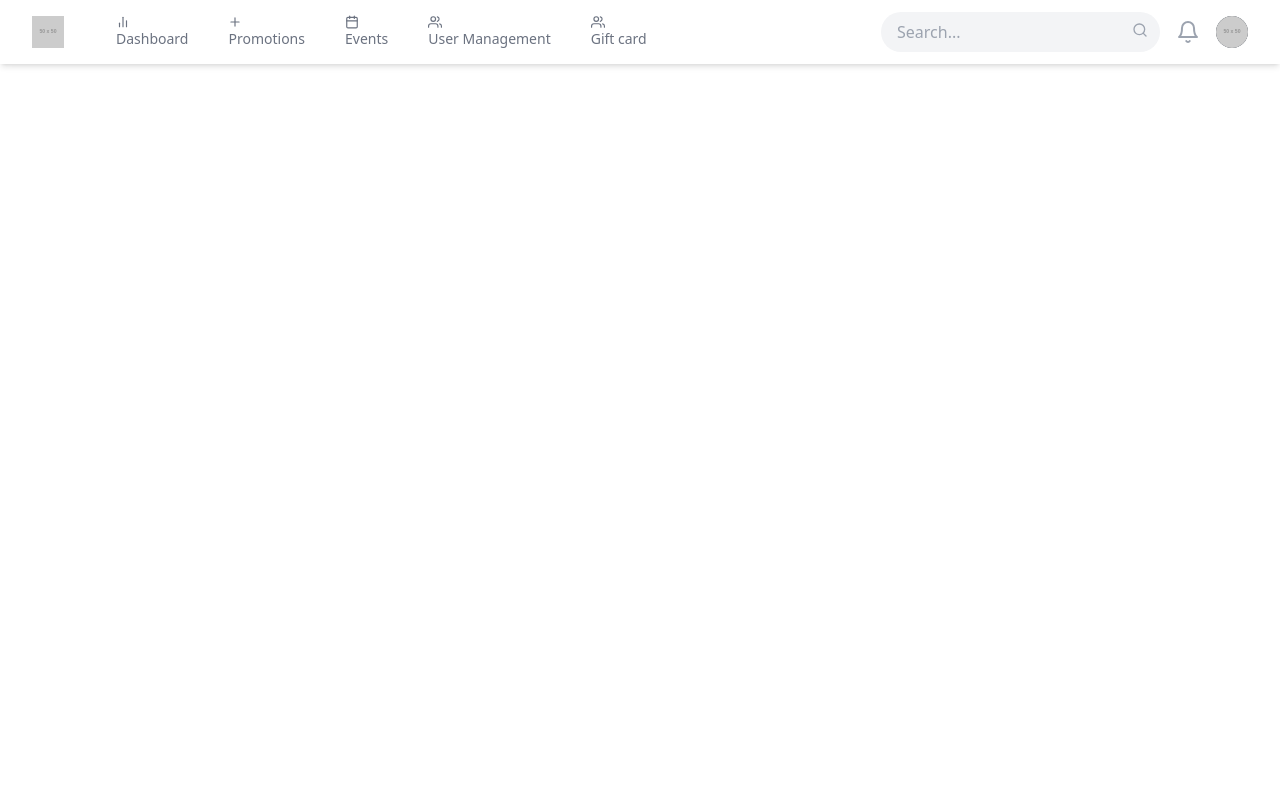
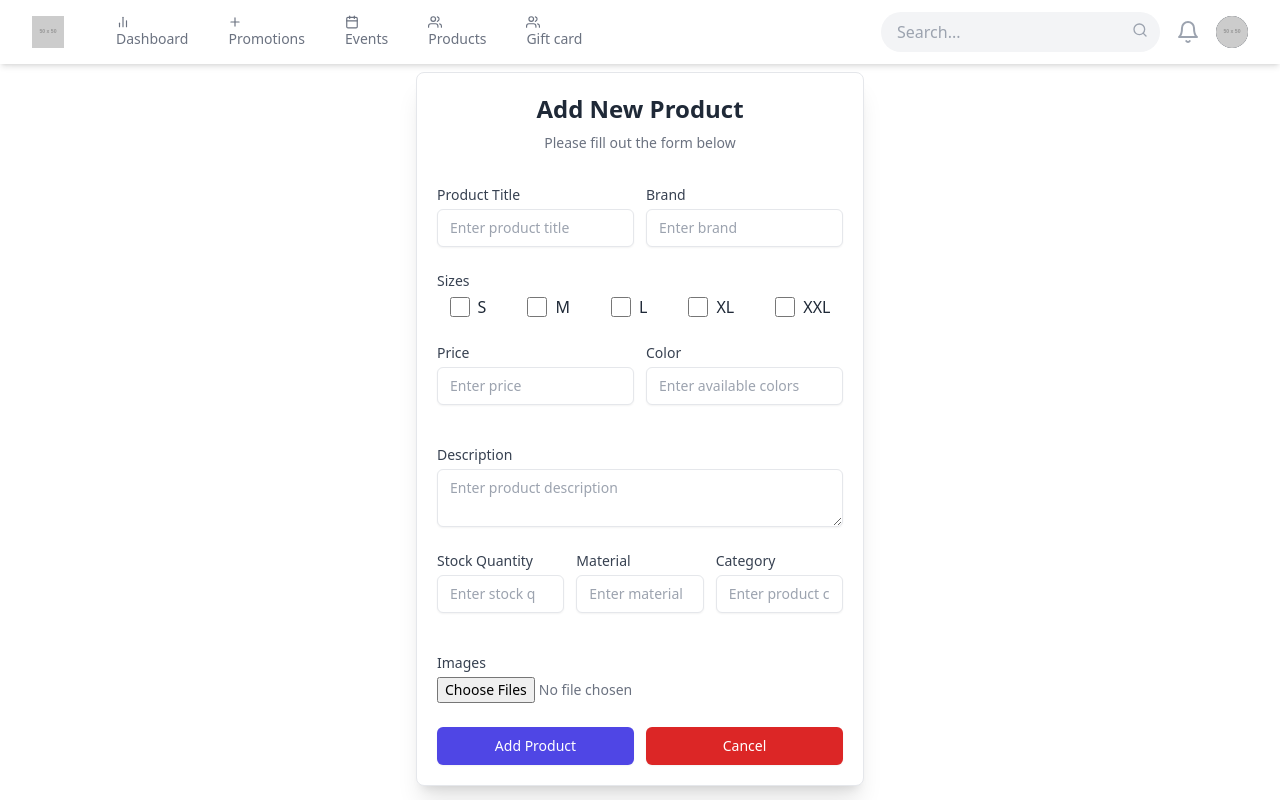
Before and after one commit to udithgunasekara/SPM_ShoppingMall_Management, a React (Create React App) app in the folder shopping-mall-web/: page /add in a window 1280 px wide. Built offline with nearby package versions, Linux system fonts and the light colour scheme; no server answers; the database is empty.

Commit message:
update function base 1

```diff
--- a/shopping-mall-web/src/App.js
+++ b/shopping-mall-web/src/App.js
@@ -1,12 +1,14 @@
-import React from 'react';
-import { BrowserRouter as Router, Route, Routes } from 'react-router-dom';
-import NavBar from './components/layout/NavBar';
-import Dashboard from './pages/Dashboard';
-import Promotions from './pages/Promotions';
-import Events from './pages/Events';
-import { AppProvider } from './context/AppContext';
-import useWindowSize from './hooks/useWindowSize';
-import Giftcard from './pages/Giftcard';
+import React from "react";
+import { BrowserRouter as Router, Route, Routes } from "react-router-dom";
+import NavBar from "./components/layout/NavBar";
+import Dashboard from "./pages/Dashboard";
+import Promotions from "./pages/Promotions";
+import Events from "./pages/Events";
+import { AppProvider } from "./context/AppContext";
+import useWindowSize from "./hooks/useWindowSize";
+import Giftcard from "./pages/Giftcard";
+import Addproduct from "./components/Product/Addproduct";
+import ProductsList from "./components/Product/ProductsList";
 
 const App = () => {
   const { isMobile } = useWindowSize();
@@ -21,7 +23,12 @@ const App = () => {
               <Route path="/" element={<Dashboard />} />
               <Route path="/promotions" element={<Promotions />} />
               <Route path="/events" element={<Events />} />
-              <Route path="/giftcard" element={<Giftcard/>} />
+              <Route path="/giftcard" element={<Giftcard />} />
+
+              {/* Udith */}
+              <Route path="/update-product/:id" element={<Addproduct />} />
+              <Route path="/add" element={<Addproduct />} />
+              <Route path="/productList" element={<ProductsList />} />
             </Routes>
           </div>
         </div>
--- a/shopping-mall-web/src/components/Product/Addproduct.jsx
+++ b/shopping-mall-web/src/components/Product/Addproduct.jsx
@@ -19,7 +19,7 @@ const AddProduct = () => {
 
   const [title, setTitle] = useState("");
   const [brand, setBrand] = useState("");
-  const [sizes, setSizes] = useState("");
+  const [sizes, setSizes] = useState([]);
   const [price, setPrice] = useState("");
   const [category, setCategory] = useState("");
   const [description, setDescription] = useState("");
@@ -46,7 +46,7 @@ const AddProduct = () => {
           const data = docSnap.data();
           setTitle(data.title || "");
           setBrand(data.brand || "");
-          setSizes(data.sizes || "");
+          setSizes(data.sizes || []);
           setPrice(data.price || "");
           setCategory(data.category || "");
           setDescription(data.description || "");
@@ -106,6 +106,7 @@ const AddProduct = () => {
         const docRef = doc(db, "Store Products", id);
         await updateDoc(docRef, productData);
         alert("Product updated successfully!");
+        navigate("/productList");
       } else {
         // Add new product
         await addDoc(collection(db, "Store Products"), {
@@ -113,6 +114,7 @@ const AddProduct = () => {
           createdAt: new Date(), // Add a timestamp for new products
         });
         alert("Product added successfully!");
+        navigate("/productList");
       }
     } catch (error) {
       console.error("Error saving product: ", error);
@@ -126,10 +128,23 @@ const AddProduct = () => {
     setImages(files);
   };
 
+  // Handle size selection
+  const handleSizeChange = (size) => {
+    setSizes((prevSizes) => {
+      if (prevSizes.includes(size)) {
+        // Remove size if already selected
+        return prevSizes.filter((s) => s !== size);
+      } else {
+        // Add size if not selected
+        return [...prevSizes, size];
+      }
+    });
+  };
+
   return (
     // relative top-20 mx-auto p-5 border rounded-lg shadow-xl bg-white max-w-md w-full md:w-96 lg:w-[450px] transition-all duration-300 ease-in-out
 
-    <div class="relative top-10 mx-auto p-5 border rounded-lg shadow-xl bg-white max-w-md w-full md:w-96 lg:w-[450px] transition-all duration-300 ease-in-out">
+    <div class="relative top-2 mx-auto p-5 border rounded-lg shadow-xl bg-white max-w-md w-full md:w-96 lg:w-[450px] transition-all duration-300 ease-in-out">
       <div class="text-center mb-8">
         <h2 class="text-2xl font-bold text-gray-800 mb-2">
           {" "}
@@ -144,7 +159,7 @@ const AddProduct = () => {
         {/* Product Title */}
 
         <div className="grid grid-cols-1 gap-3 sm:grid-cols-2">
-          <div className="mb-4">
+          <div className="">
             <label className="block text-sm font-medium text-gray-700 mb-1">
               Product Title
             </label>
@@ -159,7 +174,7 @@ const AddProduct = () => {
           </div>
 
           {/* Brand */}
-          <div className="mb-4">
+          <div className="">
             <label className="block text-sm font-medium text-gray-700 mb-1">
               Brand
             </label>
@@ -174,22 +189,27 @@ const AddProduct = () => {
           </div>
         </div>
 
-        <div className="grid grid-cols-1 gap-3 sm:grid-cols-3">
         {/* Sizes */}
         <div className="mb-4">
           <label className="block text-sm font-medium text-gray-700 mb-1">
             Sizes
           </label>
+          <div className="flex justify-around space-x-4">
+            {["S", "M", "L", "XL", "XXL"].map((size) => (
+              <label key={size} className="flex items-center cursor-pointer">
                 <input
-              type="text"
-              value={sizes}
-              onChange={(e) => setSizes(e.target.value)}
-              className="block w-full px-3 py-2 border rounded-md shadow-sm focus:ring-blue-500 focus:border-blue-500 sm:text-sm"
-              placeholder="Enter available sizes (e.g., S, M, L)"
-              required
+                  type="checkbox"
+                  checked={sizes.includes(size)}
+                  onChange={() => handleSizeChange(size)}
+                  className="form-checkbox h-5 w-5 text-blue-600 border-gray-300 rounded-md focus:ring-blue-500"
                 />
+                <span className="ml-2 text-gray-800 font-medium">{size}</span>
+              </label>
+            ))}
+          </div>
         </div>
 
+        <div className="grid grid-cols-1 gap-3 sm:grid-cols-2">
           {/* Price */}
           <div className="mb-4">
             <label className="block text-sm font-medium text-gray-700 mb-1">
--- a/shopping-mall-web/src/components/Product/ProductsList.jsx
+++ b/shopping-mall-web/src/components/Product/ProductsList.jsx
@@ -5,9 +5,10 @@ import Barcode from "react-barcode"; // Import the barcode component
 
 const ProductsList = () => {
   const [products, setProducts] = useState([]);
-  const [selectedImageIndex, setSelectedImageIndex] = useState(0); // State for the current image index
-  const [selectedProductImages, setSelectedProductImages] = useState([]); // State for the selected product images
-  const barcodeRefs = useRef({});
+  const [selectedImageIndex, setSelectedImageIndex] = useState(0);
+  const [selectedProductImages, setSelectedProductImages] = useState([]);
+  const [searchTerm, setSearchTerm] = useState("");
+  const barcodeRefs = useRef({}); // Create a ref object to hold barcode refs
   const db = getFirestore();
   const navigate = useNavigate();
 
@@ -34,13 +35,13 @@ const ProductsList = () => {
   };
 
   const handlePreviewImage = (images, index) => {
-    setSelectedProductImages(images); // Set the selected product's images
-    setSelectedImageIndex(index); // Set the index of the clicked image
+    setSelectedProductImages(images);
+    setSelectedImageIndex(index);
   };
 
   const handleCloseModal = () => {
-    setSelectedProductImages([]); // Close the modal by resetting the images
-    setSelectedImageIndex(0); // Reset the index
+    setSelectedProductImages([]);
+    setSelectedImageIndex(0);
   };
 
   const showNextImage = () => {
@@ -56,13 +57,15 @@ const ProductsList = () => {
   };
 
   const handleDownloadBarcode = (id, title) => {
+    if (!barcodeRefs.current[id]) {
+      console.error(`Barcode ref for id ${id} is not defined`);
+      return;
+    }
+
     const svgElement = barcodeRefs.current[id].querySelector("svg"); // Get the SVG element from the Barcode component
     if (svgElement) {
-      // Create a canvas element
       const canvas = document.createElement("canvas");
       const ctx = canvas.getContext("2d");
-
-      // Create an image from the SVG
       const svgData = new XMLSerializer().serializeToString(svgElement);
       const img = new Image();
       const svgBlob = new Blob([svgData], {
@@ -71,35 +74,49 @@ const ProductsList = () => {
       const url = URL.createObjectURL(svgBlob);
 
       img.onload = () => {
-        // Set canvas dimensions
-        canvas.width = img.width;
-        canvas.height = img.height;
-
-        // Draw the SVG image on the canvas
-        ctx.drawImage(img, 0, 0);
-
-        // Convert canvas to PNG
+        const scaleFactor = 2; // Adjust this value to resize the image
+        canvas.width = img.width * scaleFactor;
+        canvas.height = img.height * scaleFactor;
+        ctx.drawImage(img, 0, 0, canvas.width, canvas.height);
         const pngUrl = canvas.toDataURL("image/png");
 
-        // Create a download link
         const link = document.createElement("a");
         link.href = pngUrl;
         link.download = `${title}-barcode.png`;
         link.click();
 
-        // Clean up URL object
         URL.revokeObjectURL(url);
       };
 
-      // Set the image source to the SVG blob URL
       img.src = url;
     }
   };
+
+  // Filter products based on search term
+  const filteredProducts = products.filter(
+    (product) =>
+      product.title &&
+      product.title.toLowerCase().includes(searchTerm.toLowerCase())
+  );
 
   return (
     <div className="p-6">
       <h2 className="text-3xl font-bold mb-6">Product List</h2>
       <div className="bg-white p-6 rounded-lg shadow-md">
+        <div className="flex justify-between items-center mb-6 space-x-4">
+          <input
+            type="text"
+            placeholder="Search Product..."
+            value={searchTerm}
+            onChange={(e) => setSearchTerm(e.target.value)}
+            className="border border-gray-300 rounded-lg px-4 py-2 w-full md:w-64 focus:outline-none focus:ring-2 focus:ring-blue-500 focus:border-blue-500 transition duration-200 ease-in-out"
+          />
+          <button
+            onClick={() => navigate("/add")}
+            className="bg-indigo-600 text-white px-6 py-2 rounded-lg hover:bg-indigo-700 transition duration-300">
+            Add New Product
+          </button>
+        </div>
         <div className="overflow-x-auto">
           <table className="min-w-full divide-y divide-gray-200">
             <thead className="bg-gray-50">
@@ -128,7 +145,7 @@ const ProductsList = () => {
               </tr>
             </thead>
             <tbody className="bg-white divide-y divide-gray-200">
-              {products.map((product) => (
+              {filteredProducts.map((product) => (
                 <tr
                   key={product.id}
                   className="hover:bg-gray-50 transition duration-200 ease-in-out">
@@ -154,13 +171,15 @@ const ProductsList = () => {
                           className="h-16 w-16 object-cover rounded-lg cursor-pointer"
                           onClick={() =>
                             handlePreviewImage(product.images, index)
-                          } // Open image preview on click
+                          }
                         />
                       ))}
                     </div>
                   </td>
                   <td className="px-6 py-4 whitespace-nowrap text-center">
-                    <div className="w-60 h-20">
+                    <div
+                      className="w-60 h-20"
+                      ref={(el) => (barcodeRefs.current[product.id] = el)}>
                       <Barcode
                         value={product.id}
                         width={0.7}
@@ -181,7 +200,7 @@ const ProductsList = () => {
                     <button
                       onClick={() =>
                         handleDownloadBarcode(product.id, product.title)
-                      } // Handle barcode download
+                      }
                       className="text-green-600 hover:text-green-800 px-3 py-1 rounded-full text-xs font-semibold bg-green-100 hover:bg-green-200 transition duration-300">
                       Bar Download
                     </button>
@@ -199,26 +218,26 @@ const ProductsList = () => {
           <div className="bg-white p-4 rounded-lg shadow-lg max-w-lg w-full">
             <img
               src={selectedProductImages[selectedImageIndex]}
-              alt={`Product Image ${selectedImageIndex + 1}`}
-              className="max-w-full h-auto mx-auto"
+              alt="Preview"
+              className="w-full h-64 object-cover rounded-lg mb-4"
             />
-            <div className="flex justify-between mt-4">
+            <div className="flex justify-between">
               <button
                 onClick={showPreviousImage}
-                className="text-gray-600 hover:text-gray-800 px-10 py-2 rounded-full text-xs font-semibold bg-gray-200 hover:bg-gray-200 transition duration-300">
+                className="bg-gray-300 hover:bg-gray-400 px-4 py-2 rounded">
                 Previous
               </button>
               <button
                 onClick={showNextImage}
-                className="text-gray-600 hover:text-gray-800 px-10 py-2 rounded-full text-xs font-semibold bg-gray-200 hover:bg-gray-200 transition duration-300">
+                className="bg-gray-300 hover:bg-gray-400 px-4 py-2 rounded">
                 Next
               </button>
+              <button
+                onClick={handleCloseModal}
+                className="bg-red-600 text-white hover:bg-red-700 px-4 py-2 rounded">
+                Close
+              </button>
             </div>
-            <button
-              onClick={handleCloseModal}
-              className="mt-5 text-red-100 hover:text-red-800 px-10 py-2 rounded-full text-xs font-semibold bg-red-800 hover:bg-red-200 transition duration-300">
-              Close
-            </button>
           </div>
         </div>
       )}
--- a/shopping-mall-web/src/components/layout/NavBar.js
+++ b/shopping-mall-web/src/components/layout/NavBar.js
@@ -1,6 +1,14 @@
-import React, { useState } from 'react';
-import { Link, useLocation } from 'react-router-dom';
-import { FiMenu, FiSearch, FiBell, FiBarChart2, FiPlus, FiCalendar, FiUsers } from 'react-icons/fi';
+import React, { useState } from "react";
+import { Link, useLocation } from "react-router-dom";
+import {
+  FiMenu,
+  FiSearch,
+  FiBell,
+  FiBarChart2,
+  FiPlus,
+  FiCalendar,
+  FiUsers,
+} from "react-icons/fi";
 
 const NavBar = ({ isMobile }) => {
   const [isMenuOpen, setIsMenuOpen] = useState(false);
@@ -16,28 +24,60 @@ const NavBar = ({ isMobile }) => {
         <div className="flex items-center justify-between h-16">
           <div className="flex items-center">
             <div className="flex-shrink-0">
-              <img className="h-8 w-auto" src="https://via.placeholder.com/50" alt="Logo" />
+              <img
+                className="h-8 w-auto"
+                src="https://via.placeholder.com/50"
+                alt="Logo"
+              />
             </div>
             {!isMobile && (
               <div className="hidden md:block">
                 <div className="ml-10 flex items-baseline space-x-4">
-                  <Link to="/" className={`text-gray-500 hover:bg-gray-700 hover:text-white px-3 py-2 rounded-md text-sm font-medium ${location.pathname === '/' ? 'bg-gray-900 text-white' : ''}`}>
+                  <Link
+                    to="/"
+                    className={`text-gray-500 hover:bg-gray-700 hover:text-white px-3 py-2 rounded-md text-sm font-medium ${
+                      location.pathname === "/" ? "bg-gray-900 text-white" : ""
+                    }`}>
                     <FiBarChart2 className="mr-2" />
                     Dashboard
                   </Link>
-                  <Link to="/promotions" className={`text-gray-500 hover:bg-gray-700 hover:text-white px-3 py-2 rounded-md text-sm font-medium ${location.pathname === '/promotions' ? 'bg-gray-900 text-white' : ''}`}>
+                  <Link
+                    to="/promotions"
+                    className={`text-gray-500 hover:bg-gray-700 hover:text-white px-3 py-2 rounded-md text-sm font-medium ${
+                      location.pathname === "/promotions"
+                        ? "bg-gray-900 text-white"
+                        : ""
+                    }`}>
                     <FiPlus className="mr-2" />
                     Promotions
                   </Link>
-                  <Link to="/events" className={`text-gray-500 hover:bg-gray-700 hover:text-white px-3 py-2 rounded-md text-sm font-medium ${location.pathname === '/events' ? 'bg-gray-900 text-white' : ''}`}>
+                  <Link
+                    to="/events"
+                    className={`text-gray-500 hover:bg-gray-700 hover:text-white px-3 py-2 rounded-md text-sm font-medium ${
+                      location.pathname === "/events"
+                        ? "bg-gray-900 text-white"
+                        : ""
+                    }`}>
                     <FiCalendar className="mr-2" />
                     Events
                   </Link>
-                  <Link to="/users" className={`text-gray-500 hover:bg-gray-700 hover:text-white px-3 py-2 rounded-md text-sm font-medium ${location.pathname === '/users' ? 'bg-gray-900 text-white' : ''}`}>
+                  <Link
+                    to="/productList"
+                    className={`text-gray-500 hover:bg-gray-700 hover:text-white px-3 py-2 rounded-md text-sm font-medium ${
+                      location.pathname === "/users"
+                        ? "bg-gray-900 text-white"
+                        : ""
+                    }`}>
                     <FiUsers className="mr-2" />
-                    User Management
+                    Products
                   </Link>
-                  <Link to="/giftcard" className={`text-gray-500 hover:bg-gray-700 hover:text-white px-3 py-2 rounded-md text-sm font-medium ${location.pathname === '/giftcard' ? 'bg-gray-900 text-white' : ''}`}>
+                  <Link
+                    to="/giftcard"
+                    className={`text-gray-500 hover:bg-gray-700 hover:text-white px-3 py-2 rounded-md text-sm font-medium ${
+                      location.pathname === "/giftcard"
+                        ? "bg-gray-900 text-white"
+                        : ""
+                    }`}>
                     <FiUsers className="mr-2" />
                     Gift card
                   </Link>
@@ -61,7 +101,11 @@ const NavBar = ({ isMobile }) => {
               <div className="ml-3 relative">
                 <div>
                   <button className="max-w-xs bg-gray-800 rounded-full flex items-center text-sm focus:outline-none focus:ring-2 focus:ring-offset-2 focus:ring-blue-500">
-                    <img className="h-8 w-8 rounded-full" src="https://via.placeholder.com/50" alt="User" />
+                    <img
+                      className="h-8 w-8 rounded-full"
+                      src="https://via.placeholder.com/50"
+                      alt="User"
+                    />
                   </button>
                 </div>
               </div>
@@ -70,8 +114,7 @@ const NavBar = ({ isMobile }) => {
           <div className="-mr-2 flex md:hidden">
             <button
               onClick={toggleMenu}
-              className="inline-flex items-center justify-center p-2 rounded-md text-gray-400 hover:text-gray-500 hover:bg-gray-100 focus:outline-none focus:ring-2 focus:ring-inset focus:ring-blue-500"
-            >
+              className="inline-flex items-center justify-center p-2 rounded-md text-gray-400 hover:text-gray-500 hover:bg-gray-100 focus:outline-none focus:ring-2 focus:ring-inset focus:ring-blue-500">
               <FiMenu className="h-6 w-6" />
             </button>
           </div>
@@ -80,25 +123,55 @@ const NavBar = ({ isMobile }) => {
       {isMobile && isMenuOpen && (
         <div className="md:hidden">
           <div className="px-2 pt-2 pb-3 space-y-1 sm:px-3">
-            <Link to="/" className={`block px-3 py-2 rounded-md text-base font-medium ${location.pathname === '/' ? 'bg-gray-900 text-white' : 'text-gray-300 hover:bg-gray-700 hover:text-white'}`}>
+            <Link
+              to="/"
+              className={`block px-3 py-2 rounded-md text-base font-medium ${
+                location.pathname === "/"
+                  ? "bg-gray-900 text-white"
+                  : "text-gray-300 hover:bg-gray-700 hover:text-white"
+              }`}>
               <FiBarChart2 className="mr-2" />
               Dashboard
             </Link>
-            <Link to="/promotions" className={`block px-3 py-2 rounded-md text-base font-medium ${location.pathname === '/promotions' ? 'bg-gray-900 text-white' : 'text-gray-300 hover:bg-gray-700 hover:text-white'}`}>
+            <Link
+              to="/promotions"
+              className={`block px-3 py-2 rounded-md text-base font-medium ${
+                location.pathname === "/promotions"
+                  ? "bg-gray-900 text-white"
+                  : "text-gray-300 hover:bg-gray-700 hover:text-white"
+              }`}>
               <FiPlus className="mr-2" />
               Promotions
             </Link>
-            <Link to="/events" className={`block px-3 py-2 rounded-md text-base font-medium ${location.pathname === '/events' ? 'bg-gray-900 text-white' : 'text-gray-300 hover:bg-gray-700 hover:text-white'}`}>
+            <Link
+              to="/events"
+              className={`block px-3 py-2 rounded-md text-base font-medium ${
+                location.pathname === "/events"
+                  ? "bg-gray-900 text-white"
+                  : "text-gray-300 hover:bg-gray-700 hover:text-white"
+              }`}>
               <FiCalendar className="mr-2" />
               Events
             </Link>
-            <Link to="/reports" className={`block px-3 py-2 rounded-md text-base font-medium ${location.pathname === '/reports' ? 'bg-gray-900 text-white' : 'text-gray-300 hover:bg-gray-700 hover:text-white'}`}>
+            <Link
+              to="/reports"
+              className={`block px-3 py-2 rounded-md text-base font-medium ${
+                location.pathname === "/reports"
+                  ? "bg-gray-900 text-white"
+                  : "text-gray-300 hover:bg-gray-700 hover:text-white"
+              }`}>
               <FiBarChart2 className="mr-2" />
               Reports
             </Link>
-            <Link to="/users" className={`block px-3 py-2 rounded-md text-base font-medium ${location.pathname === '/users' ? 'bg-gray-900 text-white' : 'text-gray-300 hover:bg-gray-700 hover:text-white'}`}>
+            <Link
+              to="/productList"
+              className={`block px-3 py-2 rounded-md text-base font-medium ${
+                location.pathname === "/users"
+                  ? "bg-gray-900 text-white"
+                  : "text-gray-300 hover:bg-gray-700 hover:text-white"
+              }`}>
               <FiUsers className="mr-2" />
-              User Management
+              Products
             </Link>
           </div>
         </div>
```
Lines whose indentation alone changed are shown as unchanged.
